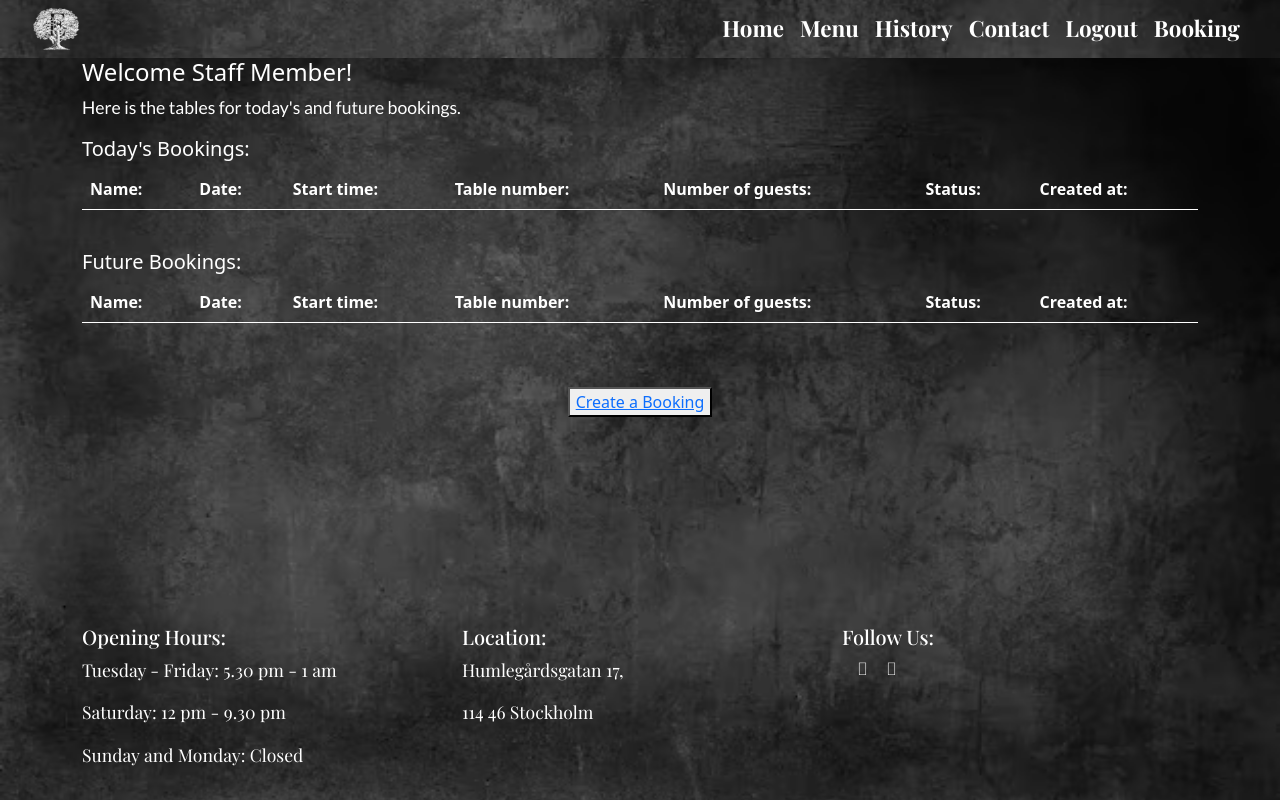
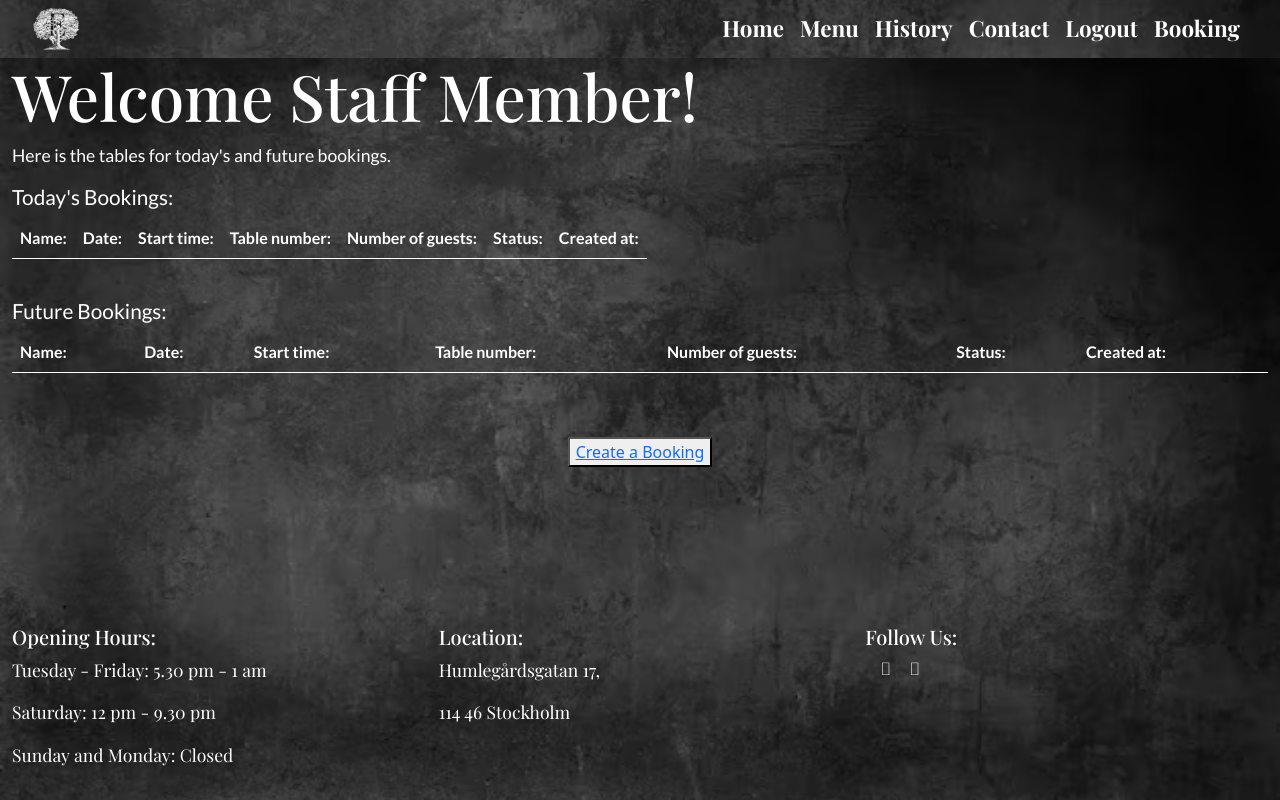
Before and after one commit to Code-Institute-Submissions/booking-system-ekstedt, a Django app: page /bookings/ in a window 1280 px wide. Run offline with Django 4.2, Linux system fonts and the light colour scheme; the visitor is signed in with stand-in values (Sample User, id 1); data that the repository does not hold is empty; some web fonts are replaced.

Commit message:
Update and smooth out styling

```diff
--- a/static/css/style.css
+++ b/static/css/style.css
@@ -36,7 +36,13 @@ p {
     font-size: 1.1rem
 }
 
-td {
+h4 {
+    font-family: 'Lato', sans-serif;
+    font-size: 1.3rem;
+}
+
+th, td {
+    font-family: 'Lato', sans-serif;
     color: white;
 }
 
--- a/templates/account/login.html
+++ b/templates/account/login.html
@@ -7,7 +7,7 @@
 
 {% block content %}
 
-<div class="container">
+<div class="container-fluid">
     <div class="row">
         <div class="col-md-8 mt-3 offset-md-2">
             <h3>{% trans "Sign In" %}</h3>
--- a/templates/account/logout.html
+++ b/templates/account/logout.html
@@ -5,7 +5,7 @@
 {% block head_title %}{% trans "Sign Out" %}{% endblock %}
 
 {% block content %}
-<div class="container">
+<div class="container-fluid">
     <div class="row">
         <div class="col-md-8 mt-3 offset-md-2">
             <br>
--- a/templates/account/signup.html
+++ b/templates/account/signup.html
@@ -5,7 +5,7 @@
 {% block head_title %}{% trans "Signup" %}{% endblock head_title %}
 
 {% block content %}
-<div class="row justify-content-center">
+<div class="row justify-content-center container-fluid">
   <div class="col-md-8 mt-5 text-left">
     <h3>{% trans "Sign Up" %}</h3>
     <p>{% blocktrans %}Welcome to Ekstedt Restaurant! Do you already have an account? Then please <a
--- a/templates/base.html
+++ b/templates/base.html
@@ -44,8 +44,8 @@
     <nav class="navbar navbar-expand-lg navbar-light bg-white">
         <div class="container-fluid">
             <a class="navbar-brand" href="{% url 'booking:home' %}"><img src="{% static 'images/ekstedt_tree.png' %}"
-                    alt="Ekstedt tree logo"></a>
-            <button class="navbar-toggler" type="button" data-bs-toggle="collapse" data-bs-target="#navbarText"
+                    alt="Ekstedt tree logo" class="image-fluid"></a>
+            <button class="navbar-toggler white-toggler" type="button" data-bs-toggle="collapse" data-bs-target="#navbarText"
                 aria-controls="navbarText" aria-expanded="false" aria-label="Toggle navigation">
                 <span class="navbar-toggler-icon"></span>
             </button>
@@ -96,7 +96,7 @@
     </nav>
 
     <main class="flex-shrink-0 main-bg">
-        <div class="container">
+        <div class="container-fluid">
             {% if messages %}
             {% for message in messages %}
             <div class="alert alert-success" role="alert">
@@ -113,7 +113,7 @@
 
     <!-- Footer -->
     <footer class="footer mt-auto py-3 dark-bg">
-        <div class="container">
+        <div class="container-fluid">
             <div class="row">
                 <div class="col-md-4">
                     <h5>Opening Hours:</h5>
--- a/templates/bookings.html
+++ b/templates/bookings.html
@@ -3,22 +3,22 @@
 
 {% block content %}
 
-<div class="container">
+<div class="container-fluid table-responsive">
     {% if user.is_authenticated %}
     {% if request.user.is_staff %}
-    <h4>Welcome Staff Member!</h4>
+    <h3>Welcome Staff Member!</h3>
     <p>Here is the tables for today's and future bookings.</p>
-    <h5>Today's Bookings:</h5>
-    <table class="table table-striped table-hover text-white">
+    <h4>Today's Bookings:</h4>
+    <table class="table table-striped table-hover text-white d-flex flex-wrap">
         <thead>
             <tr>
-                <th>Name:</th>
-                <th>Date:</th>
-                <th>Start time:</th>
-                <th>Table number:</th>
-                <th>Number of guests:</th>
-                <th>Status:</th>
-                <th>Created at:</th>
+                <th class="d-none d-lg-table-cell">Name:</th>
+                <th class="d-none d-lg-table-cell">Date:</th>
+                <th class="d-none d-lg-table-cell">Start time:</th>
+                <th class="d-none d-lg-table-cell">Table number:</th>
+                <th class="d-none d-lg-table-cell">Number of guests:</th>
+                <th class="d-none d-lg-table-cell">Status:</th>
+                <th class="d-none d-lg-table-cell">Created at:</th>
             </tr>
         </thead>
         <tbody class="text-white">
@@ -38,7 +38,7 @@
         </tbody>
     </table>
     <br>
-    <h5>Future Bookings:</h5>
+    <h4>Future Bookings:</h4>
     <table class="table table-striped table-hover text-white">
         <thead>
             <tr>
@@ -76,10 +76,10 @@
     </div>
     {% else %}
     <div class="container">
-        <h4>Welcome {{ user.username }}!</h4>
+        <h3>Welcome {{ user.username }}!</h3>
         <p>Here is the table for your bookings.</p>
     </div>
-    <h5>Your Bookings:</h5>
+    <h4>Your Bookings:</h4>
     <table class="table table-striped table-hover text-white">
         <thead>
             <tr>
--- a/templates/contact.html
+++ b/templates/contact.html
@@ -3,8 +3,8 @@
 
 {% block content %}
 
-<div id="hero-image">
-    <img id="ekstedt_contact_boxes" src="{% static 'images/contact_boxes.png' %}" alt="ekstedt_boxes4">
+<div id="hero-image" class="container-fluid">
+    <img id="ekstedt_contact_boxes" src="{% static 'images/contact_boxes.png' %}" alt="ekstedt_boxes4" class="image-fluid">
 </div>
 
 <div class="container">
--- a/templates/create.html
+++ b/templates/create.html
@@ -4,12 +4,12 @@
 {% block content %}
 <br>
 <br>
-<div class="container">
+<div class="container-fluid">
     <div class="row justify-content-center">
         <div class="col-5">
             <h3>Create a Booking:</h3>
             <p>We accept reservations two months in advance and will release the tables one day at a time.</p>
-            <p>Dining with us, we kindly ask for three hours of your time. For your information, we are a cash-free
+            <p>Dining with us, we kindly ask for two and a half hours of your time. For your information, we are a cash-free
                 restaurant.</p>
             <p>Our restaurants limit is 6 people per party. Planning a dinner for 6 people or more? Please contact us on
                 info@ekstedt.nu or +468 611 12 10.</p>
--- a/templates/delete_booking.html
+++ b/templates/delete_booking.html
@@ -2,9 +2,9 @@
 {% load static %}
 
 {% block content %}
-<div class="row justify-content-center">
+<div class="row justify-content-center container-fluid">
     <div class="col-md-8 mt-5 text-left">
-        <h2>Delete the Booking</h2>
+        <h3>Delete the Booking</h3>
 
         <p>Are you sure that you wish the to delete the booking?</p>
 
--- a/templates/details.html
+++ b/templates/details.html
@@ -2,9 +2,9 @@
 {% load static %}
 
 {% block content %}
-<div class="row justify-content-center">
+<div class="row justify-content-center container-fluid">
     <div class="col-md-8 mt-5 text-left">
-        <h2>Booking details</h2>
+        <h3>Booking details</h3>
         <p>Customer Name: {{ booking.name }}</p>
         <p>Customer Email: {{ booking.email }}</p>
         <p>Date: {{ booking.date }}</p>
--- a/templates/history.html
+++ b/templates/history.html
@@ -3,11 +3,11 @@
 
 {% block content %}
 
-<div id="hero-image">
+<div id="hero-image" class="container-fluid">
     <img id="ekstedt_history" src="{% static 'images/history_boxes.png' %}" alt="ekstedt_boxes3">
 </div>
 
-<div class="row justify-content-center">
+<div class="row justify-content-center container-fluid">
     <div class="col-10">
         <div class="historytext text-center">
             <p>Niklas grew up in Järpen, a little village in Jämtland, northern Sweden. Like most young people, his attitude
--- a/templates/menu.html
+++ b/templates/menu.html
@@ -3,11 +3,11 @@
 
 {% block content %}
 
-<div id="hero-image">
-    <img id="ekstedt_menu_boxes" src="{% static 'images/menu_boxes.png' %}" alt="ekstedt_boxes2">
+<div id="hero-image" class="container-fluid">
+    <img id="ekstedt_menu_boxes" src="{% static 'images/menu_boxes.png' %}" alt="ekstedt_boxes2" class="image-fluid">
 </div>
 
-<div class="container">
+<div class="container-fluid">
     <div class="row justify-content-center">
         <div class="col-5">
             <img src="/static/images/foodonplate.jpg" class="img-fluid" alt="Food on plate">
--- a/templates/update.html
+++ b/templates/update.html
@@ -2,9 +2,9 @@
 {% load static %}
 
 {% block content %}
-<div class="row justify-content-center">
+<div class="row justify-content-center container-fluid">
     <div class="col-md-8 mt-5 text-left">
-        <h2>Update the booking:</h2>
+        <h3>Update the booking:</h3>
         <form method="POST">
             {% csrf_token %}
             {{ form.as_p }}
```
Also changed, not shown: other parts of static/css/style.css (+49 -0 lines), templates/index.html (+5 -5 lines).
